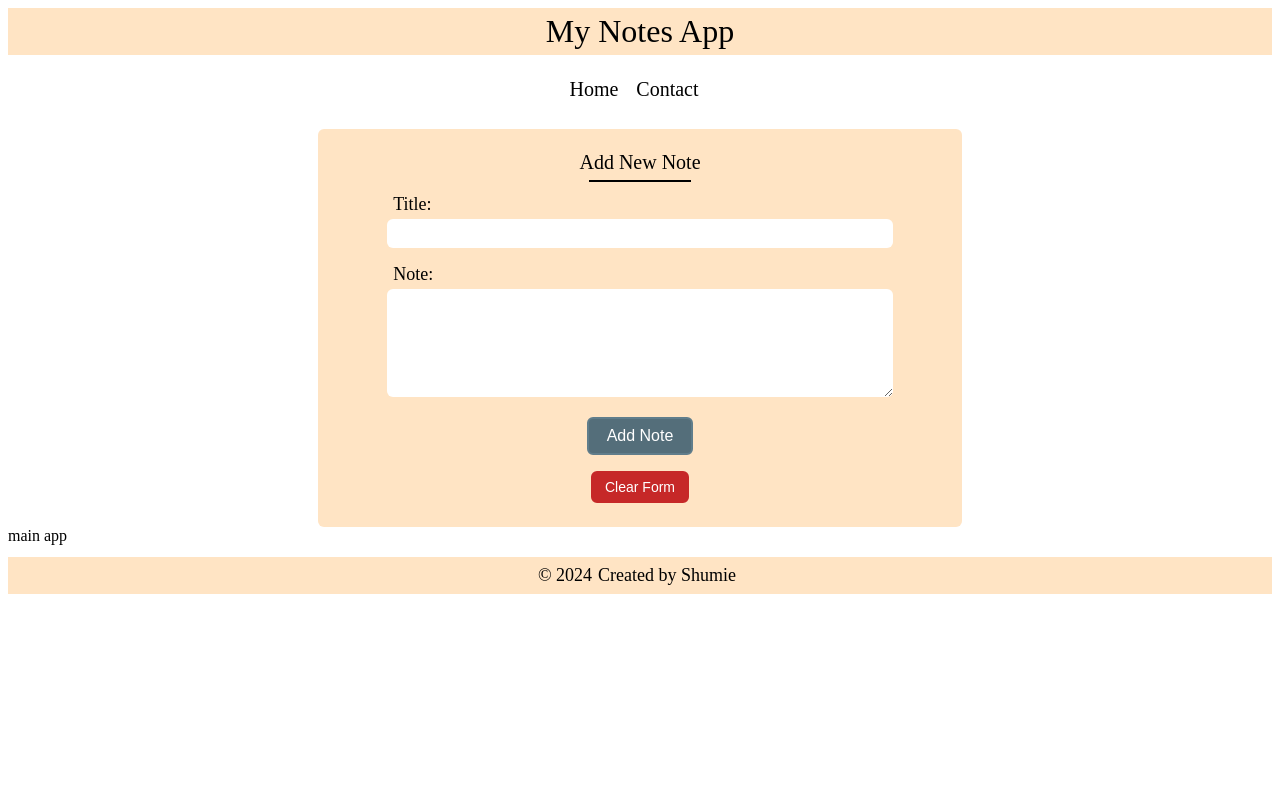
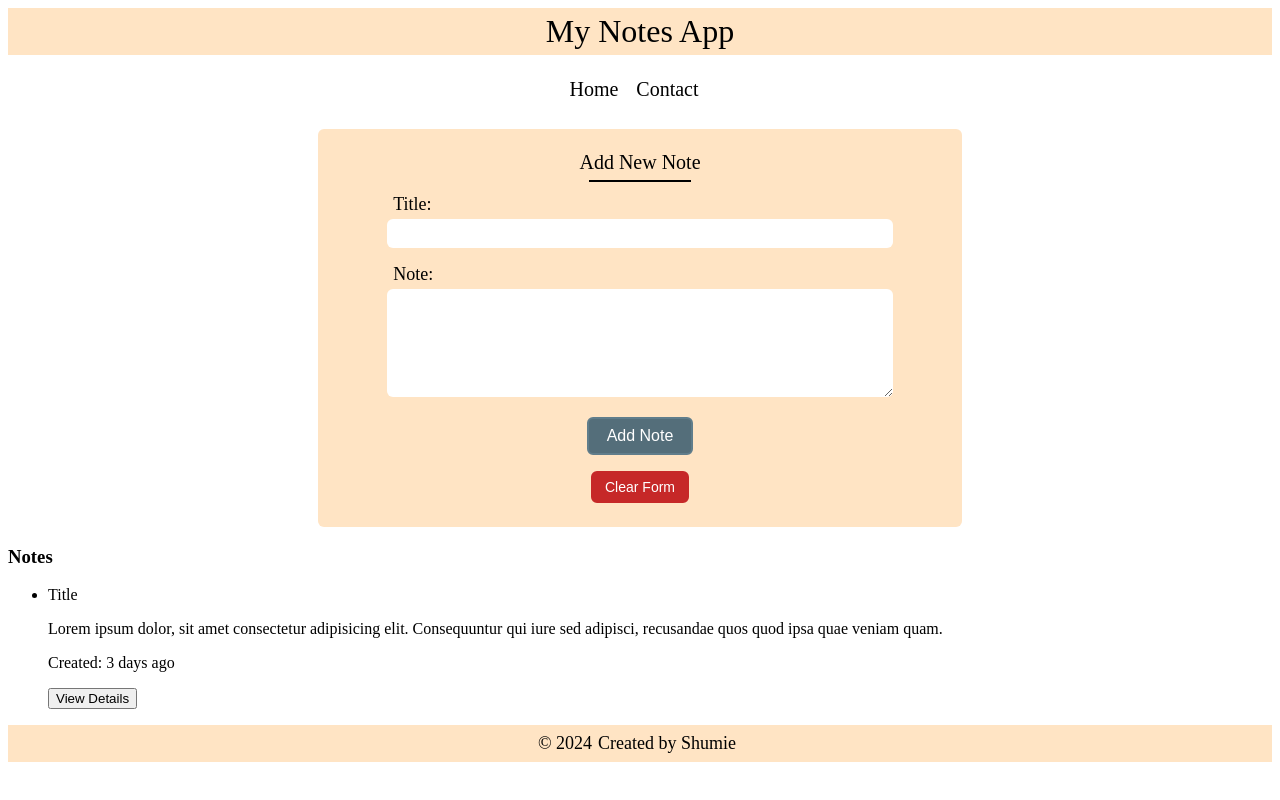
Before and after one commit to Shumieb/NotesAppv1, an Angular app: page / in a window 1280 px wide. Built offline with nearby package versions, Linux system fonts and the light colour scheme.

Commit message:
notes-list component added

```diff
--- a/src/app/app.component.css
+++ b/src/app/app.component.css
@@ -1,4 +1,4 @@
-* {
+:root {
     margin: 0;
     padding: 0;
     box-sizing: border-box;
--- a/src/app/app.component.html
+++ b/src/app/app.component.html
@@ -2,7 +2,7 @@
 
 <main class="main">
   <app-add-note />
-  <p>main app</p>
+  <app-notes-list />
   <router-outlet />
 </main>
 
--- a/src/app/app.component.ts
+++ b/src/app/app.component.ts
@@ -3,11 +3,12 @@ import { RouterOutlet } from '@angular/router';
 import { HeaderComponent } from '../header/header.component';
 import { FooterComponent } from '../footer/footer.component';
 import { AddNoteComponent } from '../add-note/add-note.component';
+import { NotesListComponent } from '../notes-list/notes-list.component';
 
 @Component({
   selector: 'app-root',
   standalone: true,
-  imports: [RouterOutlet, HeaderComponent, FooterComponent, AddNoteComponent],
+  imports: [RouterOutlet, HeaderComponent, FooterComponent, AddNoteComponent, NotesListComponent],
   templateUrl: './app.component.html',
   styleUrl: './app.component.css'
 })
--- /dev/null
+++ b/src/notes-list/notes-list.component.html
@@ -0,0 +1,20 @@
+<section>
+    <h3>Notes</h3>
+    <div>
+        <ul>
+            <li>
+                <p>Title</p>
+                <p>Lorem ipsum dolor, sit amet consectetur adipisicing elit.
+                    Consequuntur qui iure sed adipisci, recusandae quos quod ipsa
+                    quae veniam quam.
+                </p>
+                <div>
+                    <p>Created: 3 days ago</p>
+                    <div>
+                        <input type="button" value="View Details">
+                    </div>
+                </div>
+            </li>
+        </ul>
+    </div>
+</section>
```
Also changed, not shown: src/notes-list/notes-list.component.ts (added, +12 -0 lines), src/notes-list/notes-list.component.css (added), 1 other file (tests, documents, lock files or other folders).
